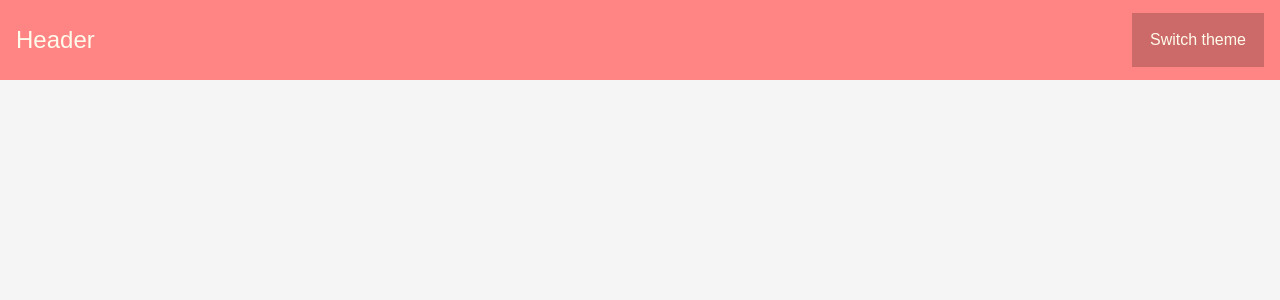
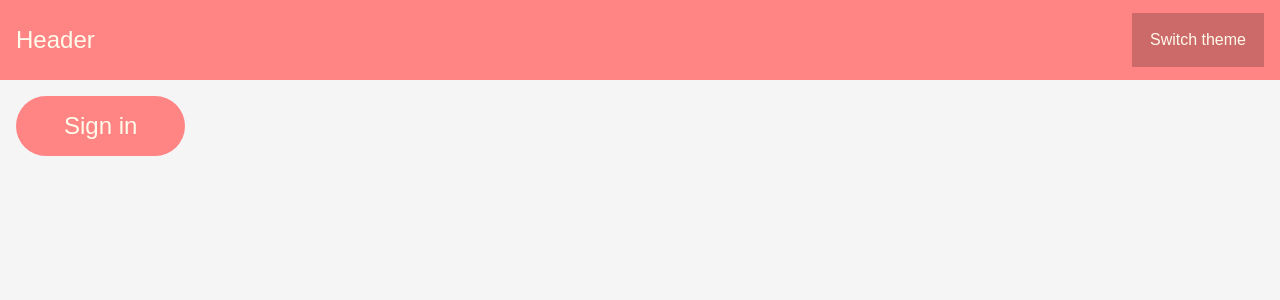
Before and after one commit to cleverpanther/taskmanager, a React (Create React App) app: page / in a window 1280 px wide. Shown: the top 300 px of the page. Built offline with nearby package versions, Linux system fonts and the light colour scheme.

Commit message:
feat: Add button component

```diff
--- a/src/App.tsx
+++ b/src/App.tsx
@@ -4,6 +4,7 @@ import { DefaultTheme, ThemeProvider } from "styled-components";
 import { light, dark } from "./styles/themes";
 import GlobalStyles from "./styles/global";
 import Header from "./components/Header";
+import Button from "./components/Button";
 
 const App: React.FC = () => {
   const [theme, setTheme] = usePersistentState<DefaultTheme>("theme", light);
@@ -17,6 +18,9 @@ const App: React.FC = () => {
       <GlobalStyles />
 
       <Header toggleTheme={toggleTheme} />
+      <main style={{ padding: "1rem" }}>
+        <Button>Sign in</Button>
+      </main>
     </ThemeProvider>
   );
 };
--- /dev/null
+++ b/src/components/Button/index.tsx
@@ -0,0 +1,33 @@
+import React, { ReactNode } from "react";
+import styled from "styled-components";
+
+const StyledButton = styled.button`
+  border-radius: 9999px;
+  min-height: 2.5rem;
+  font-size: ${({ theme }) => theme.fontSize.md};
+  padding: ${({ theme }) => theme.spacing.sm + " " + theme.spacing.lg};
+  background-color: ${({ theme }) => theme.colors.primary};
+  color: ${({ theme }) => theme.colors.secondary};
+  text-align: center;
+
+  &:hover {
+    transition: all ease 0.3s;
+    filter: brightness(120%);
+  }
+
+  &:focus {
+    box-shadow: 0 0 1px 2px #59b6ec;
+    outline: none;
+  }
+`;
+
+interface IProps {
+  children: ReactNode;
+}
+
+const Button: React.FC<IProps> = (props: IProps) => {
+  const { children } = props;
+  return <StyledButton>{children}</StyledButton>;
+};
+
+export default Button;
```
